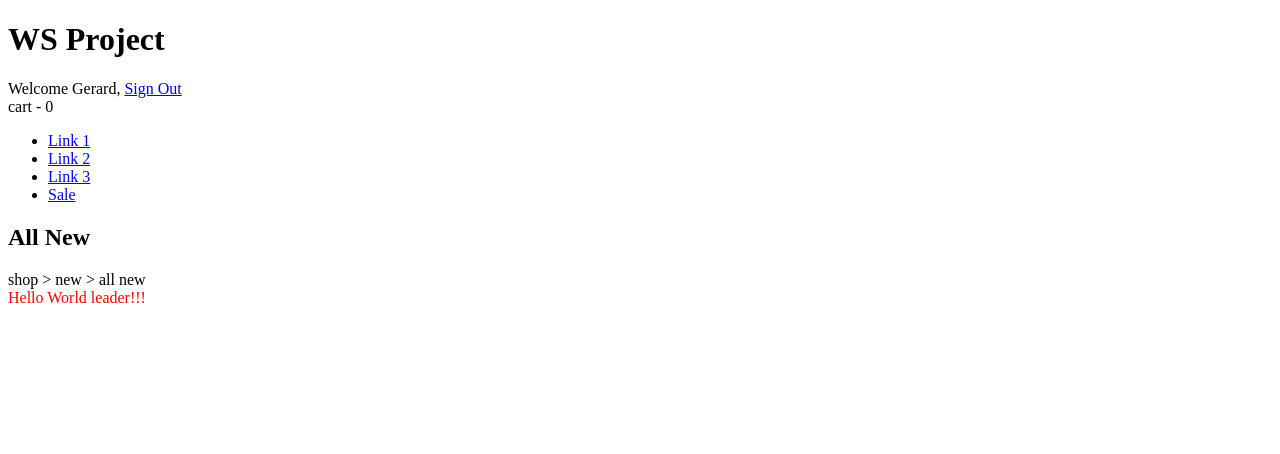
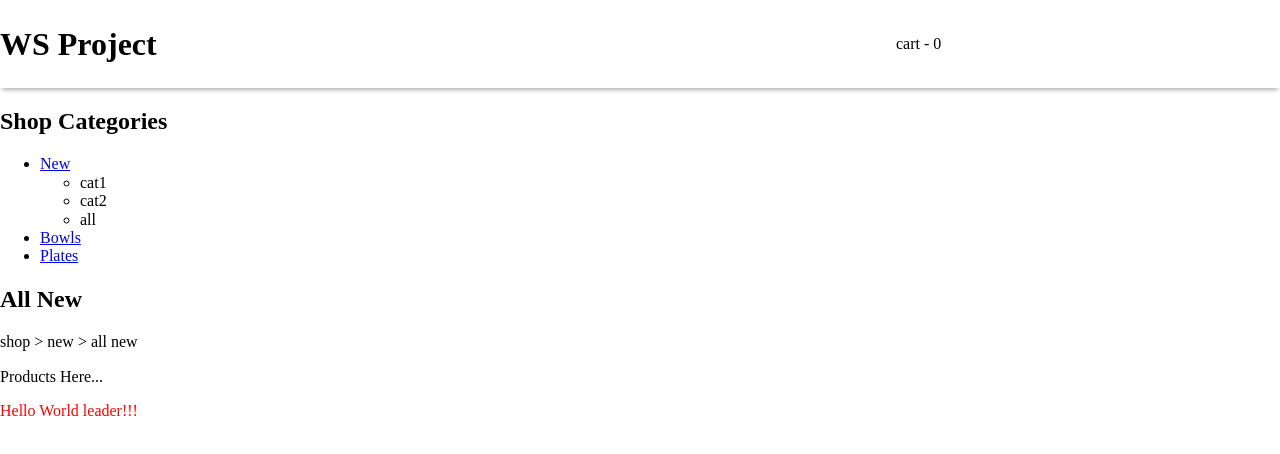
Before and after one commit to zod799/wsonoma, a website built with webpack: page src/index.html in a window 1280 px wide. Built offline with nearby package versions, Linux system fonts and the light colour scheme.

Commit message:
began header styling

```diff
--- a/package.json
+++ b/package.json
@@ -34,5 +34,8 @@
     "webpack": "^4.8.3",
     "webpack-cli": "^2.1.3",
     "webpack-dev-server": "^3.1.4"
+  },
+  "dependencies": {
+    "normalize.css": "^8.0.0"
   }
 }
--- a/src/index.html
+++ b/src/index.html
@@ -2,6 +2,7 @@
 <html>
   <head>
     <title>WS Project | Gerard Gust</title>
+    <meta name="viewport" content="width=device-width, initial-scale=1">
   </head>
   <body>
     <div class="container-main">
@@ -10,23 +11,27 @@
           <div class="title-main">
             <h1>WS Project</h1>
           </div>
-          <div class="head-links">
-            <div class="signin">Welcome Gerard, <a href="#" title="Sign Out">Sign Out</a></div>
-            <div class="cart">cart - 0</div>
-          </div>
+          <!-- <div class="signin">Welcome Gerard, <a href="#" title="Sign Out">Sign Out</a></div> -->
+          <div class="cart">cart - <span class="qty">0</span></div>
         </div>
-        <nav class="nav-main">
-          <ul>
-            <li><a href="#" title="Link 1">Link 1</a></li>
-            <li><a href="#" title="Link 2">Link 2</a></li>
-            <li><a href="#" title="Link 3">Link 3</a></li>
-            <li><a href="#" title="Sale">Sale</a></li>
-          </ul>
-        </nav>
       </header><!-- /header -->
       <main>
         <div class="container-content">
-          <nav class="nav-side"></nav>
+          <nav class="nav-side">
+            <h2>Shop Categories</h2>
+            <ul>
+              <li>
+                <a href="#" title="Link 1">New</a>
+                <ul class="subcat">
+                  <li class="subcat-item">cat1</li>
+                  <li class="subcat-item">cat2</li>
+                  <li class="subcat-item">all</li>
+                </ul>
+              </li>
+              <li><a href="#" title="Link 2">Bowls</a></li>
+              <li><a href="#" title="Link 3">Plates</a></li>
+            </ul>
+          </nav>
           <section class="content-main">
             <div class="title-section">
               <h2>All New</h2>
@@ -35,7 +40,7 @@
               shop > new > all new
             </div>
             <div class="products">
-
+              <p>Products Here...</p>
             </div>
           </section>
         </div>
--- a/src/index.js
+++ b/src/index.js
@@ -1,7 +1,8 @@
+import 'normalize.css';
 import './style.css';
 
 function component() {
-  var element = document.createElement('div');
+  let element = document.createElement('div');
 
   element.innerHTML = "Hello World leader!!!";
   element.classList.add('hello');
--- a/src/style.css
+++ b/src/style.css
@@ -1 +1,22 @@
 .hello {color: red;}
+
+header {
+  height: 88px;
+  -webkit-box-shadow: 0 4px 4px -2px rgba(0,0,0,0.3);
+  box-shadow: 0 4px 4px -2px rgba(0,0,0,0.3);
+}
+
+.container-header {
+  height: 100%;
+  display: flex;
+  align-items: center;
+}
+
+.container-header div {
+  flex-grow: 1;
+}
+
+.container-header .title-main {
+  flex-basis: 70%;
+  flex-grow: 0;
+}
```
Also changed, not shown: 1 other file.
